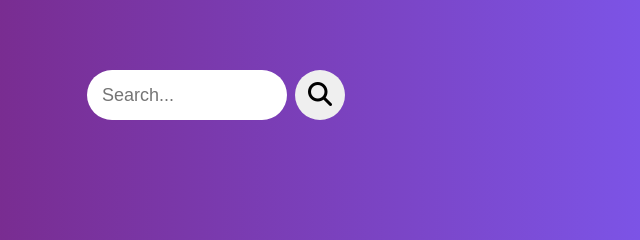
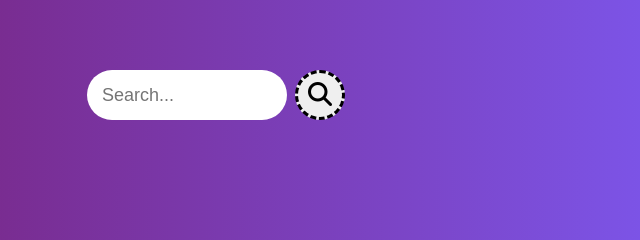
Before and after one commit to SGsubuuu-2322/Hidden_Search_Widget, a plain HTML site: page index.html in a window 1280 px wide. Both pictures are taken after a click on the button 640 px from the left and 400 px from the top of the page. Shown: the part 305-545 px from the top of the page, 453-1093 px from the left. Drawn offline with Linux system fonts and the light colour scheme.

Commit message:
Added some more styling CSS3...

```diff
--- a/style.css
+++ b/style.css
@@ -59,4 +59,5 @@ body.act {
   margin-left: 10px;
   border-radius: 50px;
   transform: translateX(198px);
+  border: 3px dashed black;
 }
```
